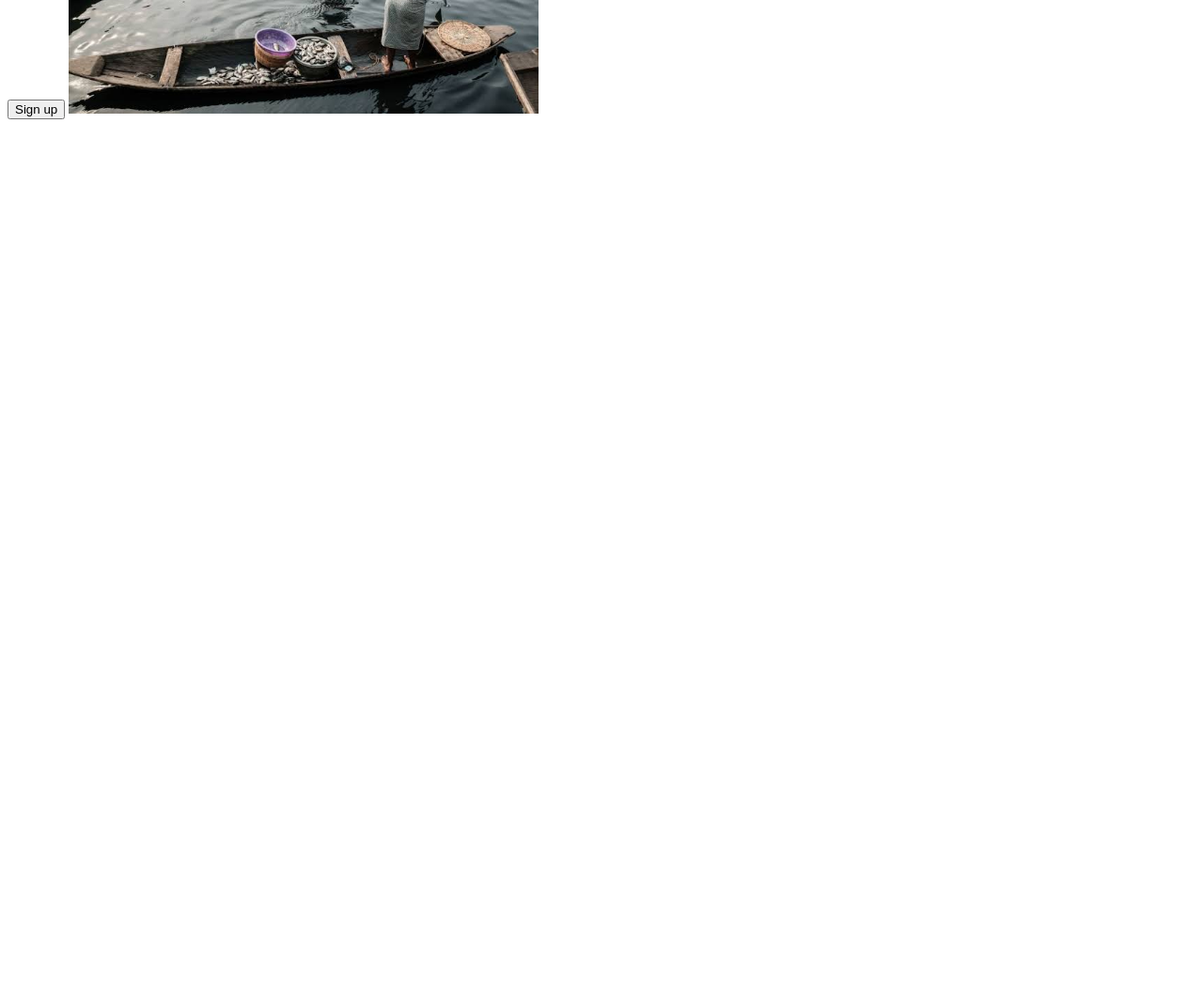
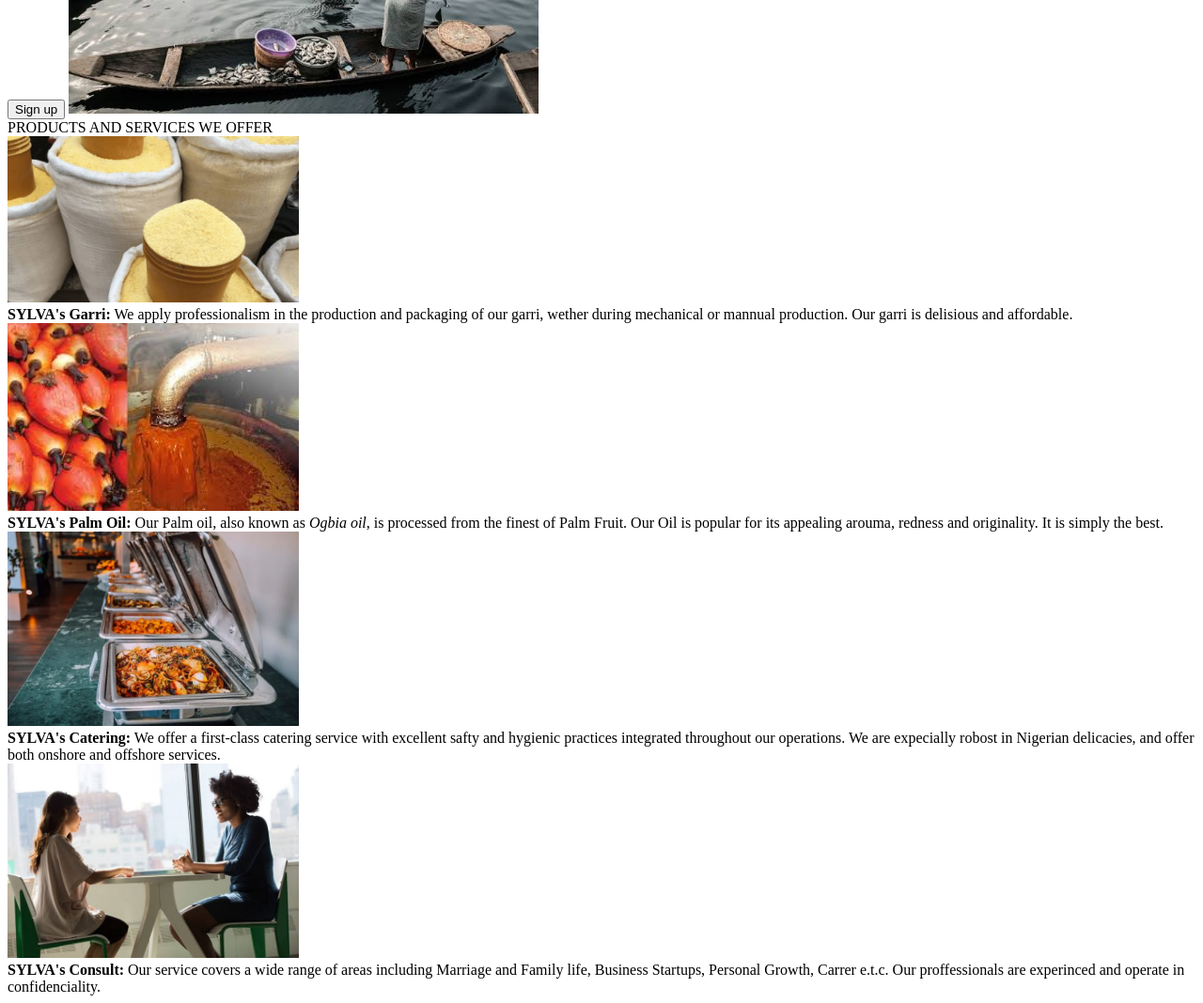
Before and after one commit to Mrlightcity/css-test, a plain HTML site: page sylvo/index.html in a window 1280 px wide. Shown: the part 500-1568 px from the top of the page at 94% size. Before the commit the page ends 800 px from the top, so only its background shows below. Drawn offline with Linux system fonts and the light colour scheme.

Commit message:
Add image information, 4 images and text under it

```diff
--- a/sylvo/index.html
+++ b/sylvo/index.html
@@ -24,5 +24,19 @@
 
     <button>Sign up</button>
     <img src="./sylvo-pic/business .jpeg" alt="Business Route" height="auto" width="500">
+
+    <div class="info">PRODUCTS AND SERVICES WE OFFER</div>
+
+    <img src="./sylvo-pic/garri.jpeg" alt="Garri" height="auto" width="310">
+    <div><strong>SYLVA's Garri:</strong> We apply professionalism in the production and packaging of our garri, wether during mechanical or mannual production. Our garri is delisious and affordable.</div>
+
+    <img src="./sylvo-pic/oil .jpeg" alt="Palm Oil" height="auto" width="310">
+    <div><strong>SYLVA's Palm Oil:</strong> Our Palm oil, also known as <em>Ogbia oil</em>, is processed from the finest of Palm Fruit. Our Oil is popular for its appealing arouma, redness and originality. It is simply the best.</div>
+
+    <img src="./sylvo-pic/cater.webp" alt="catering service" height="auto" width="310">
+    <div><strong>SYLVA's Catering:</strong> We offer a first-class catering service with excellent safty and hygienic practices integrated throughout our operations. We are expecially robost in Nigerian delicacies, and offer both onshore and offshore services.</div>
+
+    <img src="./sylvo-pic/consult .jpeg" alt="Consultancy" height="auto" width="310">
+    <div><strong>SYLVA's Consult:</strong> Our service covers a wide range of areas including Marriage and Family life, Business Startups, Personal Growth, Carrer e.t.c. Our proffessionals are experinced and operate in confidenciality. </div>
 </body>
 </html>
```
